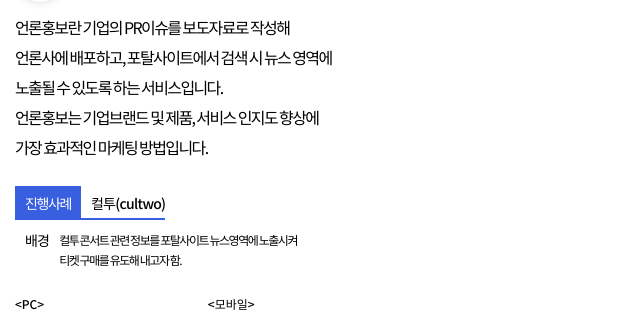
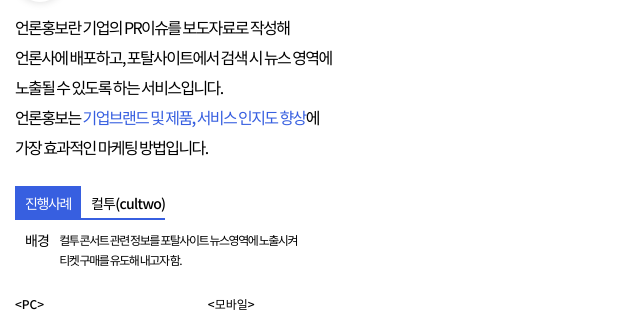
Before and after one commit to airman5573/marketing-king, a PHP site: page /viral/cost in a window 1280 px wide. Shown: the part 998-1312 px from the top of the page, without its empty margins (0-640 px from the left). Run offline with PHP 8.4, Linux system fonts and the light colour scheme; data that the repository does not hold is empty.

Commit message:
강조 색상 추가

```diff
--- a/pages/domestic/press-promotion/low-price/page.php
+++ b/pages/domestic/press-promotion/low-price/page.php
@@ -86,7 +86,7 @@
           언론홍보란 기업의 PR이슈를 보도자료로 작성해<br>
           언론사에 배포하고, 포탈사이트에서 검색 시 뉴스 영역에<br>
           노출될 수 있도록 하는 서비스입니다.<br>
-          언론홍보는 기업브랜드 및 제품, 서비스 인지도 향상에<br>
+          언론홍보는 <span class="fc-main">기업브랜드 및 제품, 서비스 인지도 향상</span>에<br>
           가장 효과적인 마케팅 방법입니다.
         </p>
         <div class="blue-label">
```
